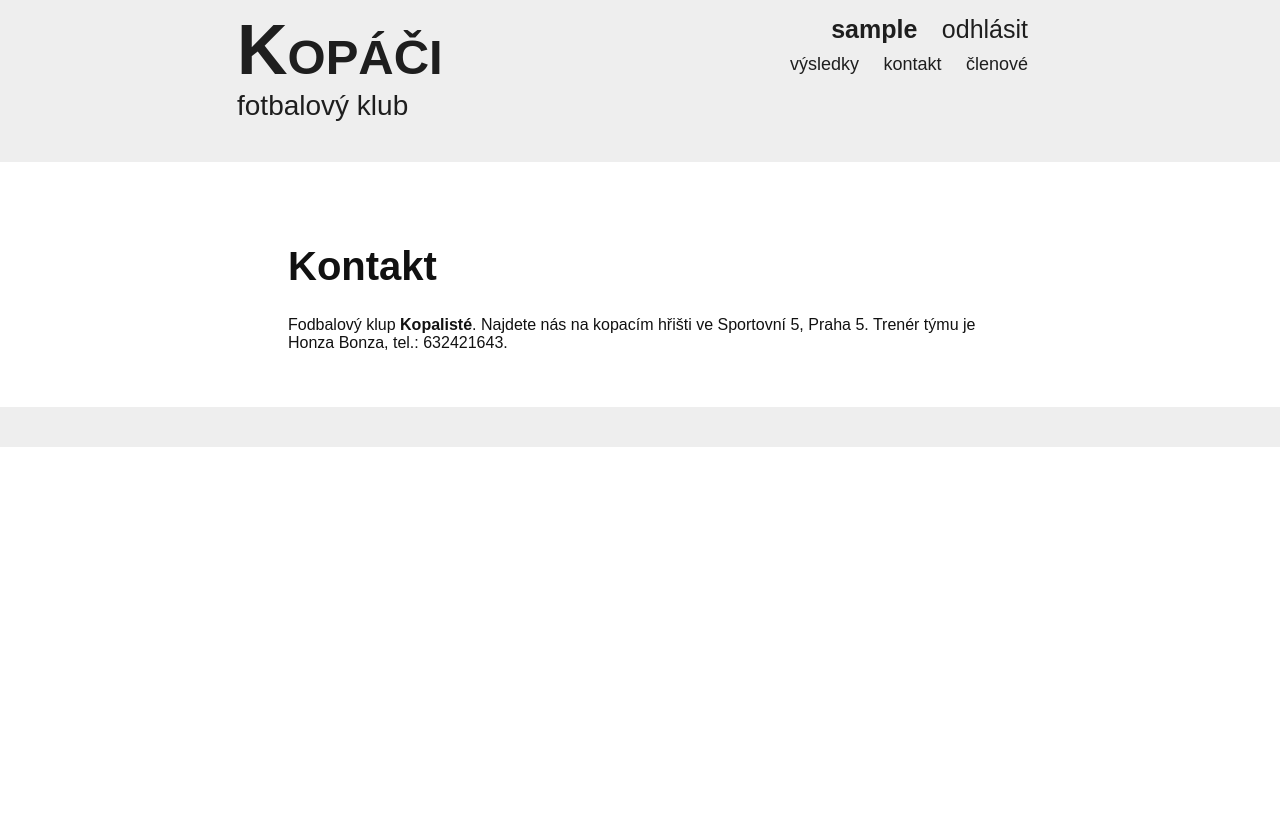
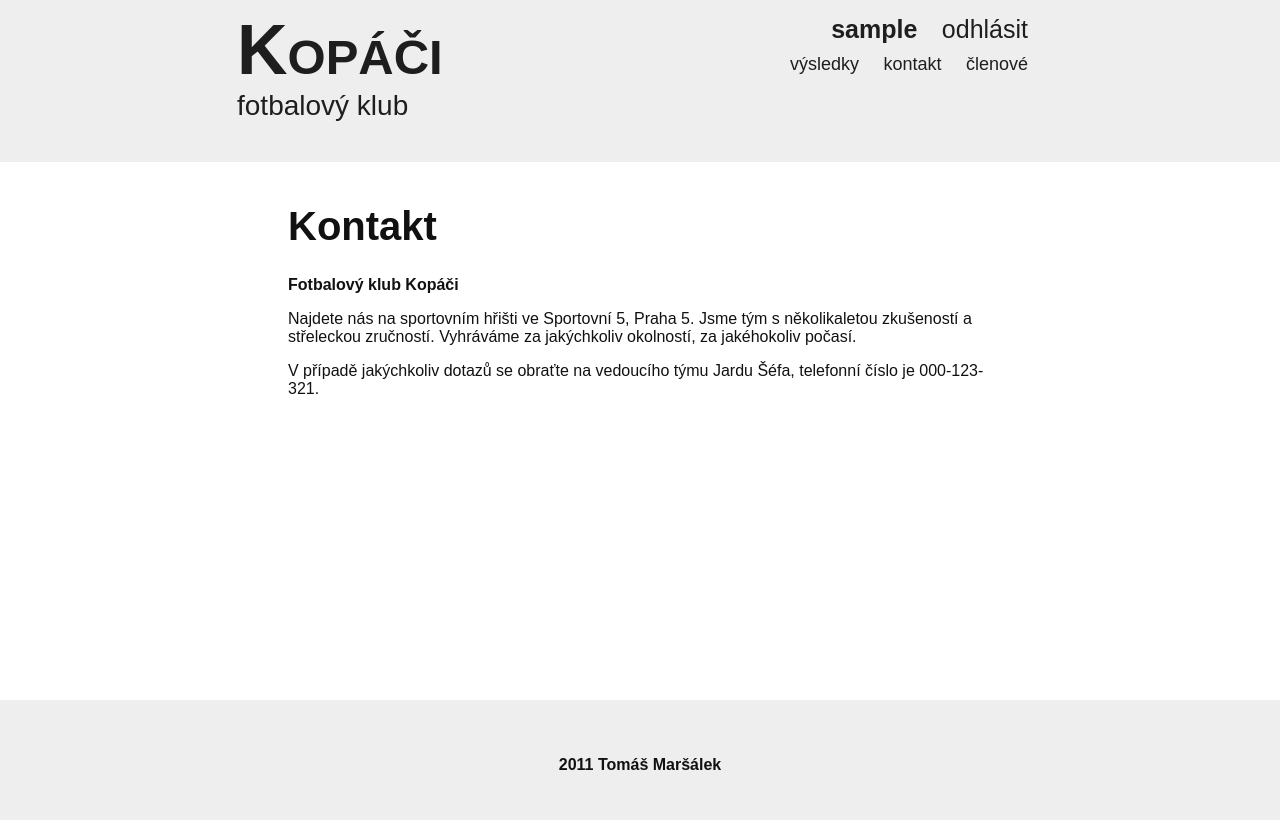
Before and after one commit to burtgulash/fav2011-web, a PHP site: page /index.php?id=kontakt in a window 1280 px wide. Before the commit the page ends 447 px from the top, so only its background shows below. Run offline with PHP 8.4, Linux system fonts and the light colour scheme; the visitor is signed in with stand-in values (Sample User, id 1).

Commit message:
plnejsi databaze

```diff
--- a/css/styles.css
+++ b/css/styles.css
@@ -1,4 +1,9 @@
+html {
+	height: 100%;
+}
+
 body {
+	height: 100%;
 	color: #111;
 	padding: 0;
 	margin: 0;
@@ -62,12 +67,32 @@ li {
 	margin: 0;
 }
 
+#content {
+	clear: both;
+	width: 55%;
+	margin: 0 auto 40px auto;
+	padding: 15px;
+}
+
+#wrapper {
+	margin-bottom: -100px;
+	min-height: 100%;
+}
+
 #footer {
 	clear: both;
+	text-align: center;
 	background-color: #EEE;
-	padding: 20px;
-	padding-bottom: 40 px;
 	margin: 0;
+	padding: 10px;
+}
+
+#footer_push {
+	height: 30%;
+}
+
+.push {
+	height: 100px;
 }
 
 #inner_header {
@@ -84,16 +109,6 @@ li {
 	text-decoration: none;
 }
 
-#content {
-	clear: both;
-	width: 55%;
-	margin-top: 40px;
-	margin-bottom: 40px;
-	margin-left: auto;
-	margin-right: auto;
-	padding: 15px;
-	clear: both;
-}
 
 #main_title {
 	display: block;
--- a/index.php
+++ b/index.php
@@ -33,6 +33,7 @@ if ($auth)
         <title>Kopáči</title>
     </head>
     <body>
+		<div id="wrapper">
         <div id="header">
             <div id="inner_header">
                 <div id="title">
@@ -103,9 +104,14 @@ href='index.php?id=uprava&amp;user=$username'>$username</a>\n";
                     default: include('uvod.php');
                 }
             ?>
+
         </div>
+			<div class="push" /></div>
+		</div>
 
-        <div id="footer">
+        <div id="footer" class="push">
+			<div id="footer_push"></div>
+			<p><b>2011 Tomáš Maršálek</h><p>
         </div>
     </body>
 </html>
--- a/kontakt.php
+++ b/kontakt.php
@@ -8,6 +8,15 @@ if (!isset($fromIndex))
 ?>
 
 <h1 class="section_title">Kontakt</h1>
-Fodbalový klup <b>Kopalisté</b>.
-Najdete nás na kopacím hřišti ve Sportovní 5, Praha 5.
-Trenér týmu je Honza Bonza, tel.: 632421643.
+<p><b>Fotbalový klub Kopáči</b></p>
+
+<p>
+Najdete nás na sportovním hřišti ve Sportovní 5, Praha 5.  Jsme tým s
+několikaletou zkušeností a střeleckou zručností. Vyhráváme za jakýchkoliv
+okolností, za jakéhokoliv počasí.
+</p>
+
+<p>
+V případě jakýchkoliv dotazů se obraťte na vedoucího týmu Jardu Šéfa, telefonní
+číslo je 000-123-321.
+</p>
```
Also changed, not shown: data.db, 1 other file.
